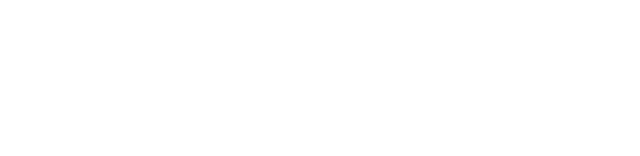
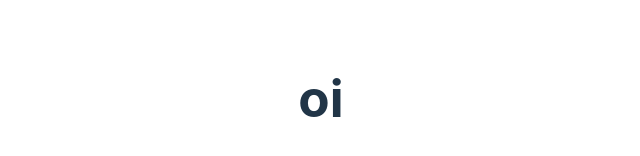
Before and after one commit to wmaiven/TESTPROJECT, a React (Vite) app in the folder front/frontReact/: page / in a window 1280 px wide. Shown: the part 302-458 px from the top of the page, without its empty margins (319-959 px from the left). Built offline with nearby package versions, Linux system fonts and the light colour scheme.

Commit message:
testando versonamento

```diff
--- a/front/frontReact/src/App.jsx
+++ b/front/frontReact/src/App.jsx
@@ -7,7 +7,7 @@
   return (
     <>
       <div>
-
+        <h1>oi</h1>
       </div>
 
     </>
```
